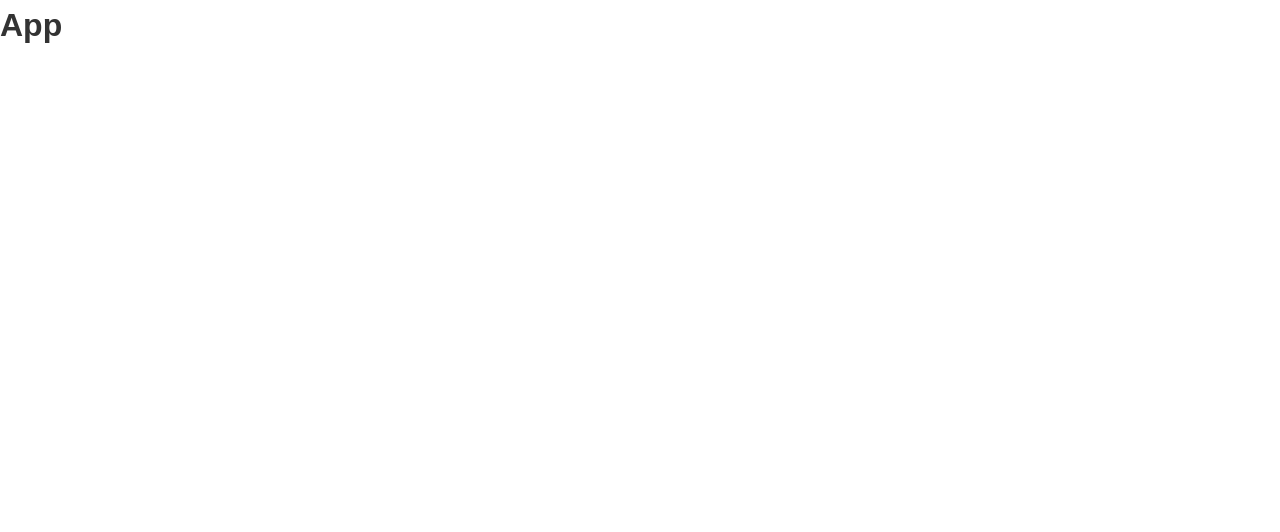
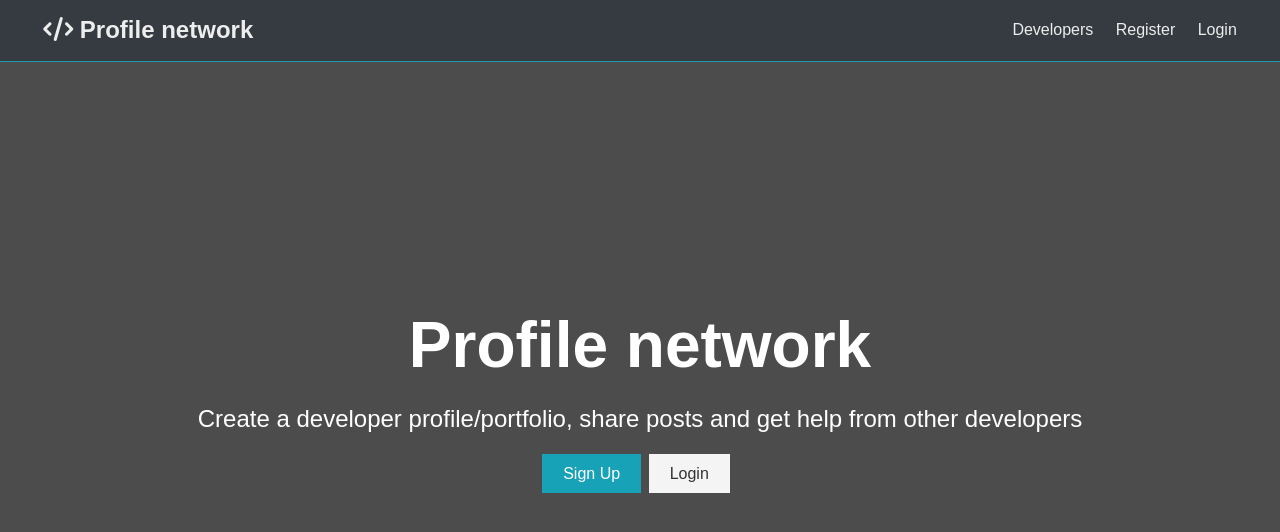
Before and after one commit to sergeylem/profile-network, a React (Create React App) app in the folder client/: page / in a window 1280 px wide. Shown: the top 532 px of the page. Built offline with nearby package versions, Linux system fonts and the light colour scheme.

Commit message:
Added Navbar and Landing

```diff
--- a/client/public/index.html
+++ b/client/public/index.html
@@ -10,34 +10,12 @@
       content="Web site created using create-react-app"
     />
     <link rel="apple-touch-icon" href="%PUBLIC_URL%/logo192.png" />
-    <!--
-      manifest.json provides metadata used when your web app is installed on a
-      user's mobile device or desktop. See https://developers.google.com/web/fundamentals/web-app-manifest/
-    -->
     <link rel="manifest" href="%PUBLIC_URL%/manifest.json" />
-    <!--
-      Notice the use of %PUBLIC_URL% in the tags above.
-      It will be replaced with the URL of the `public` folder during the build.
-      Only files inside the `public` folder can be referenced from the HTML.
-
-      Unlike "/favicon.ico" or "favicon.ico", "%PUBLIC_URL%/favicon.ico" will
-      work correctly both with client-side routing and a non-root public URL.
-      Learn how to configure a non-root public URL by running `npm run build`.
-    -->
-    <title>React App</title>
+    <script src="https://kit.fontawesome.com/ddaf532610.js" crossorigin="anonymous"></script>
+    <title>Welcome to profile network</title>
   </head>
   <body>
     <noscript>You need to enable JavaScript to run this app.</noscript>
     <div id="root"></div>
-    <!--
-      This HTML file is a template.
-      If you open it directly in the browser, you will see an empty page.
-
-      You can add webfonts, meta tags, or analytics to this file.
-      The build step will place the bundled scripts into the <body> tag.
-
-      To begin the development, run `npm start` or `yarn start`.
-      To create a production bundle, use `npm run build` or `yarn build`.
-    -->
   </body>
 </html>
--- a/client/src/App.css
+++ b/client/src/App.css
@@ -333,7 +333,7 @@
 /* Landing Page */
 .landing {
   position: relative;
-  background: url('../img/showcase.jpg') no-repeat center center/cover;
+  /* background: url('./img/showcase.jpg') no-repeat center center/cover; */
   height: 100vh;
 }
 
--- a/client/src/App.js
+++ b/client/src/App.js
@@ -1,13 +1,13 @@
 import React, { Fragment } from 'react';
 import './App.css';
+import Navbar from './components/layout/Navbar';
+import Landing from './components/layout/Landing';
 
 const App = () => (
 
   <Fragment>
-    <h1>
-      App
-    </h1>
-
+    <Navbar />
+    <Landing />
   </Fragment>
 
 );
--- /dev/null
+++ b/client/src/components/layout/Landing.js
@@ -0,0 +1,24 @@
+import React from 'react';
+
+const Landing = () => {
+  return (
+    <section className="landing">
+      <div className="dark-overlay">
+        <div className="landing-inner">
+          <h1 className="x-large">Profile network</h1>
+          <p className="lead">
+            Create a developer profile/portfolio, share posts and get help from
+            other developers
+          </p>
+          <div className="buttons">
+            <a href="register.html" className="btn btn-primary">Sign Up</a>
+            <a href="login.html" className="btn btn-light">Login</a>
+          </div>
+        </div>
+      </div>
+    </section>
+  )
+
+}
+
+export default Landing;
--- /dev/null
+++ b/client/src/components/layout/Navbar.js
@@ -0,0 +1,19 @@
+import React from 'react';
+
+const Navbar = () => {
+  return (
+    <nav className="navbar bg-dark">
+      <h1>
+        <a href="index.html"><i class="fas fa-code"></i> Profile network</a>
+      </h1>
+      <ul>
+        <li><a href="profiles.html">Developers</a></li>
+        <li><a href="register.html">Register</a></li>
+        <li><a href="login.html">Login</a></li>
+      </ul>
+    </nav>
+  )
+
+}
+
+export default Navbar;
```
